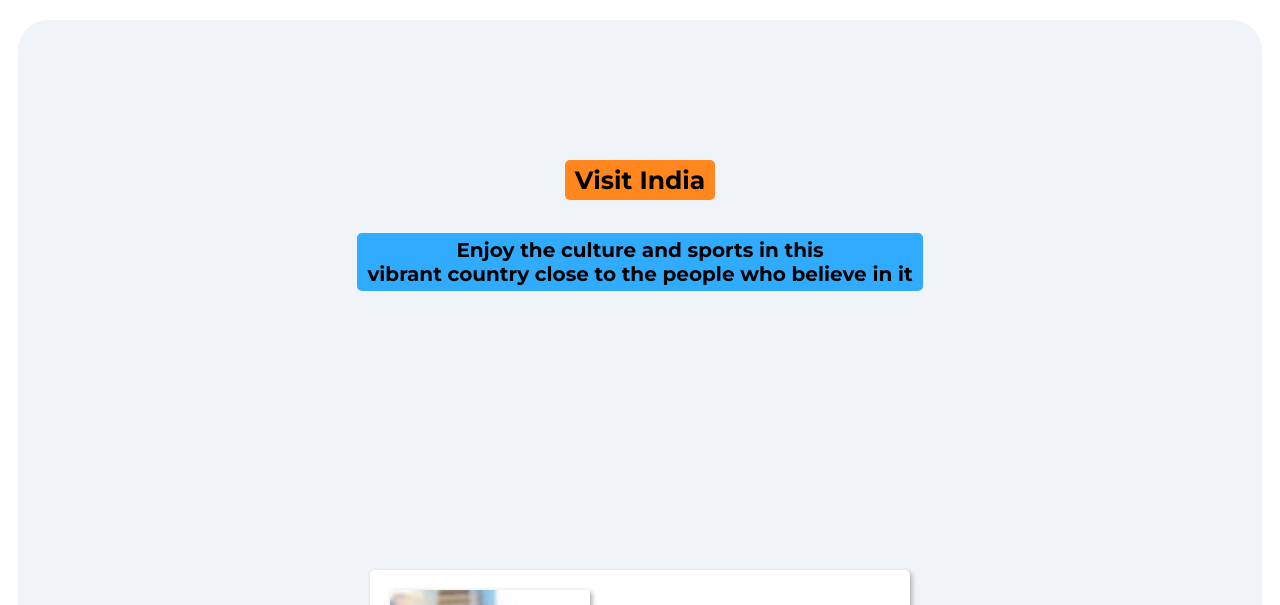
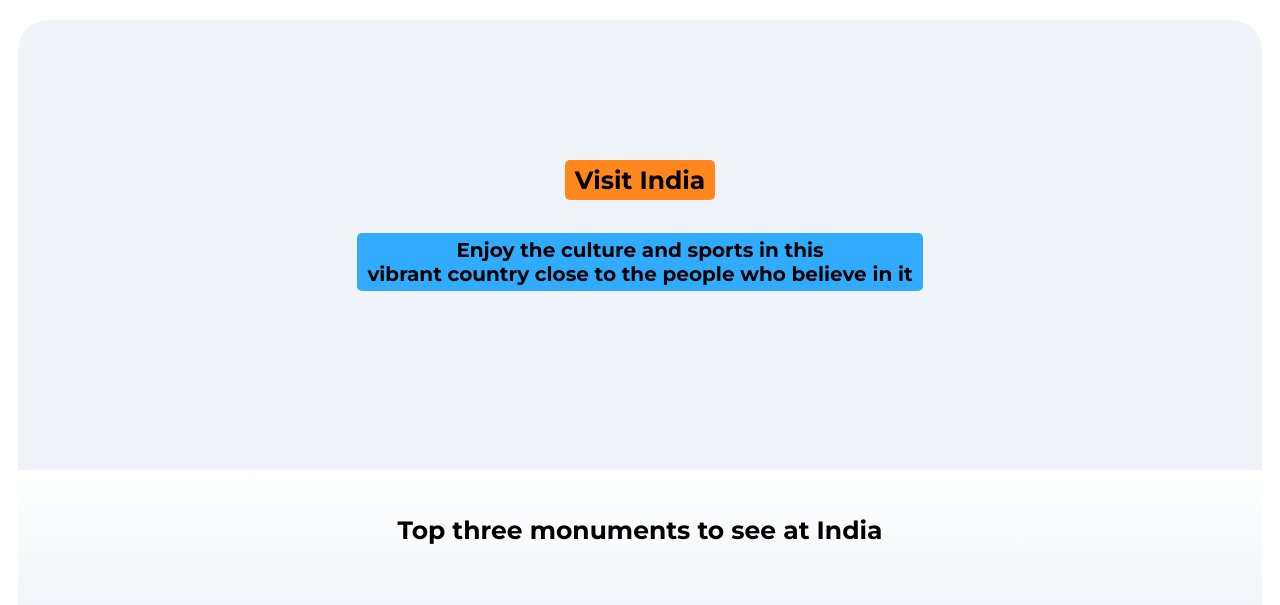
Before and after one commit to s8ulx/Tourism, a plain HTML site: page index.html in a window 1280 px wide. Shown: the top 605 px of the page. Drawn offline with Linux system fonts and the light colour scheme; files whose address does not match are found by name; a web font is replaced by a local one.

Commit message:
Update index.html
Co-Authored-By: s8ulx <251307378+s8ulx@users.noreply.github.com>

```diff
--- a/index.html
+++ b/index.html
@@ -18,6 +18,20 @@
   </div>
 
 
+  <!--This section contains the landmark or popular places-->
+
+  <div class="section-2">
+
+    <h3 class="sec-2-h3">Top three monuments to see at India</h3>
+
+    <div class="sec-2-container">
+
+
+    </div>
+
+  </div>
+
+
 
 <div class="sec-3">
 <div class="card">
```
